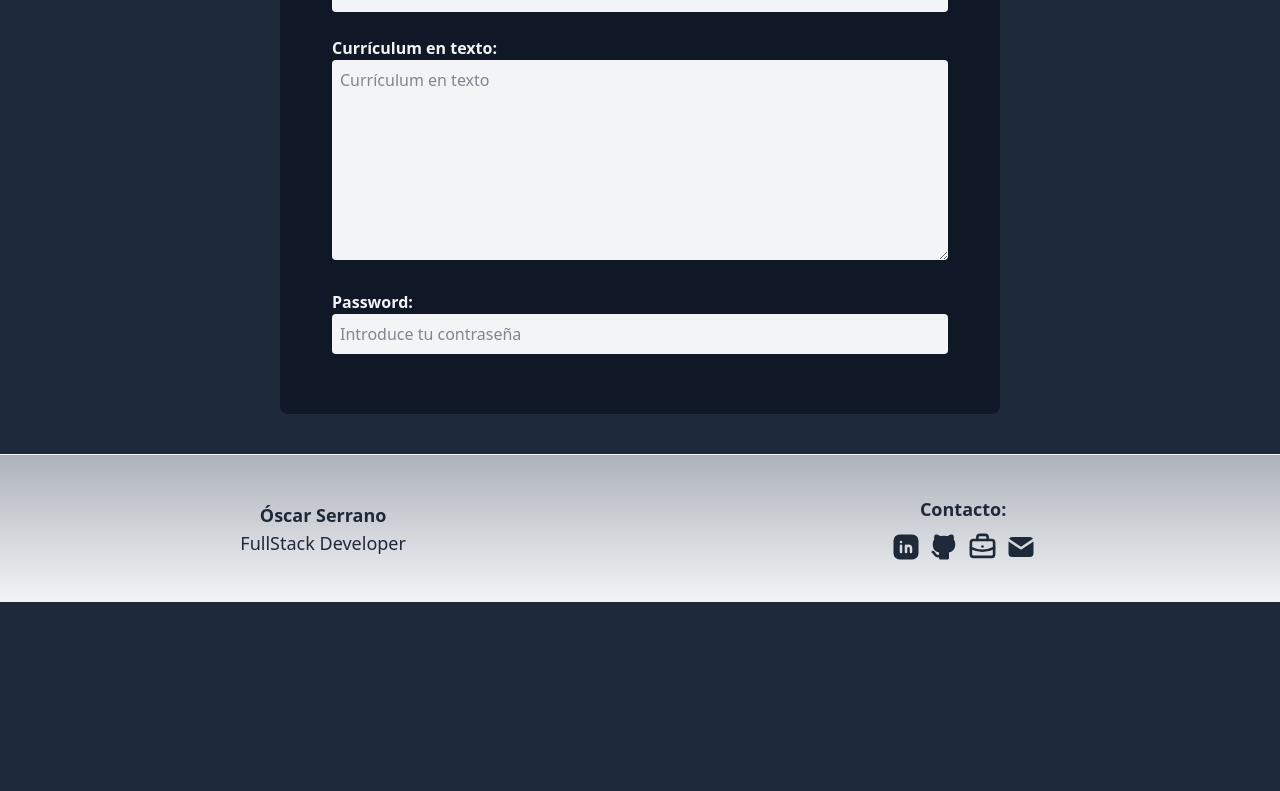
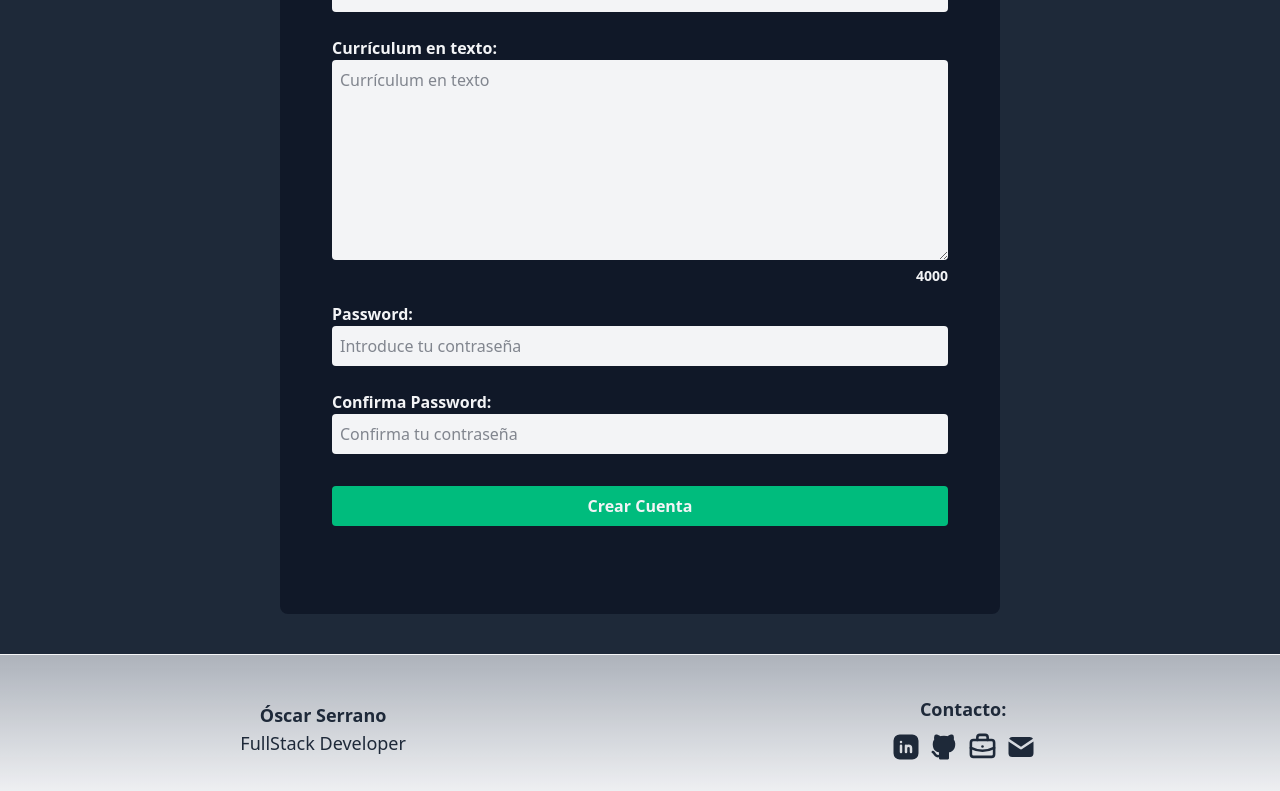
Before and after one commit to oserranom/InternJobs, a Vue app in the folder Frontend/: page /register/candidate in a window 1280 px wide. Shown: the part 508-1299 px from the top of the page. Before the commit the page ends 1110 px from the top, so only its background shows below. Built offline with nearby package versions, Linux system fonts and the light colour scheme; no server answers.

Commit message:
validaciones form CandidateRegister, Alerts. etc

```diff
--- /dev/null
+++ b/Frontend/src/components/Alert.vue
@@ -0,0 +1,28 @@
+<script setup>
+    import { computed } from 'vue';
+
+    const props = defineProps({
+        alert:{
+            type: Object,
+            required: true
+        }
+    });
+
+    const isError = computed(()=>{
+        return props.alert.type === 'error'
+    });
+
+</script>
+
+<template>
+
+    <div class="flex justify-center">
+        <div
+            :class="[isError ? 'bg-red-500/80' : 'bg-blue-500/80']"
+            class="text-gray-50 text-center py-1 uppercase font-semibold rounded w-full"
+        >
+            {{ alert.message }}
+        </div>
+    </div>
+
+</template>
--- a/Frontend/src/helpers/index.js
+++ b/Frontend/src/helpers/index.js
@@ -9,5 +9,19 @@ export function formatDate(isoDate){
 }
 
 export function truncate(text, maxLength){
+    //Limita el número máximo de carácteres
     return text.length > maxLength ? text.slice(0, maxLength) + '...' : text;
 }
+
+//El navegador ya está validando (type="email")
+export function isValidEmail(email){
+    //Expresión regular mail válido: some@some.some
+    const emailRegex = /^[^\s@]+@[^\s@]+\.[^\s@]+$/;
+    return emailRegex.test(email);
+}
+
+export function isValidPhone(number){
+    //Validación de número de teléfono, solo números y mínimo 9.
+    const phoneRegex = /^\d{9,}$/;
+    return phoneRegex.test(number);
+}
--- /dev/null
+++ b/Frontend/src/services/authService.js
@@ -0,0 +1,6 @@
+
+const baseURL = import.meta.env.VITE_API_URL;
+
+export async function registerCandidate({ name, email, phone_number, cv, password }){
+    const url = `${baseURL}`;
+}
--- a/Frontend/src/views/auth/CandidateRegisterView.vue
+++ b/Frontend/src/views/auth/CandidateRegisterView.vue
@@ -1,5 +1,62 @@
 <script setup>
     import { RouterLink } from 'vue-router';
+    import { reactive, computed, ref } from 'vue';
+    import Alert from '@/components/Alert.vue';
+    import { isValidPhone } from '@/helpers';
+
+
+    const candidate = reactive({
+        name: '',
+        email: '',
+        phone_number: '',
+        cv: '',
+        password: ''
+    });
+
+    const confirmPass = ref('');
+
+    const alert = reactive({
+        type: '',
+        message: ''
+    });
+
+    const maxLength = 4000;
+
+    const restCaracts = computed(()=>{
+        return maxLength - candidate.cv.length;
+    });
+
+
+    const deleteAlert = ()=>{
+        setTimeout(()=>{
+            alert.message = ''
+        }, 3000);
+    }
+
+    const showAlert = (type, message) =>{
+        alert.type = type;
+        alert.message = message;
+
+        deleteAlert();
+    }
+
+
+    const formValidation = async ()=>{
+        if(Object.values(candidate).includes('')){
+            showAlert('error', 'Todos los campos son requeridos');
+            return;
+        }
+        if(!isValidPhone(candidate.phone_number)){
+            showAlert('error', 'El formato de teléfono no es válido, solo se permiten números');
+            return;
+        }
+        if(candidate.password !== confirmPass.value){
+            showAlert('error', 'Password no coincide con la confirmación');
+            return;
+        }
+
+
+    }
 
 
 </script>
@@ -25,7 +82,7 @@
 
             <form
                 class="p-5"
-                @submit.prevent="validar"
+                @submit.prevent="formValidation"
             >
                 <div class="w-full p-3">
                     <label for="name" class="block font-semibold">Nombre: </label>
@@ -34,6 +91,7 @@
                         id="name"
                         placeholder="Nombre"
                         class="w-full p-2 bg-gray-100 rounded text-gray-900"
+                        v-model="candidate.name"
                     >
                 </div>
 
@@ -44,6 +102,7 @@
                         id="email"
                         placeholder="Email"
                         class="w-full p-2 bg-gray-100 rounded text-gray-900"
+                        v-model="candidate.email"
                     >
                 </div>
 
@@ -54,6 +113,7 @@
                         id="phone"
                         placeholder="Teléfono"
                         class="w-full p-2 bg-gray-100 rounded text-gray-900"
+                        v-model="candidate.phone_number"
                     >
                 </div>
 
@@ -64,22 +124,67 @@
                         id="cv"
                         class="w-full bg-gray-100 rounded text-gray-900 p-2 min-h-50"
                         placeholder="Currículum en texto"
+                        v-model="candidate.cv"
+                        :maxlength="maxLength"
                     ></textarea>
+                    <p class="text-sm text-right font-semibold">{{ restCaracts }}</p>
                 </div>
 
-                <div class="w-full p-3 mb-2">
+                <div class="w-full p-3 -mt-2">
                     <label for="password" class="block font-semibold">Password: </label>
                     <input
                         type="password"
                         id="password"
                         placeholder="Introduce tu contraseña"
                         class="w-full p-2 bg-gray-100 rounded text-gray-900"
+                        v-model="candidate.password"
+                    >
+                </div>
+
+                <div class="w-full p-3 mb-2">
+                    <label for="confirmPassword" class="block font-semibold">Confirma Password: </label>
+                    <input
+                        type="password"
+                        id="confirmPassword"
+                        placeholder="Confirma tu contraseña"
+                        class="w-full p-2 bg-gray-100 rounded text-gray-900"
+                        v-model="confirmPass"
+                    >
+                </div>
+
+                <div class="w-full p-3">
+                    <input
+                        type="submit"
+                        class="bg-emerald-500 hover:bg-emerald-600 rounded w-full py-2 font-semibold"
+                        value="Crear Cuenta"
                     >
                 </div>
 
             </form>
 
+            <!--Añadiendo transition-->
+            <div class="p-7 -mt-5">
+                <Transition name="fade">
+                    <Alert
+                        v-if="alert.message"
+                        :alert="alert"
+                    />
+                </Transition>
+            </div>
+
+
         </div>
 
     </div>
 </template>
+
+
+<style scoped>
+    /*Este style solo afecta al desvanecimiento de la Alert*/
+    .fade-enter-active, .fade-leave-active {
+    transition: opacity 1s ease;
+    }
+    .fade-enter-from, .fade-leave-to {
+    opacity: 0;
+    }
+</style>
```
